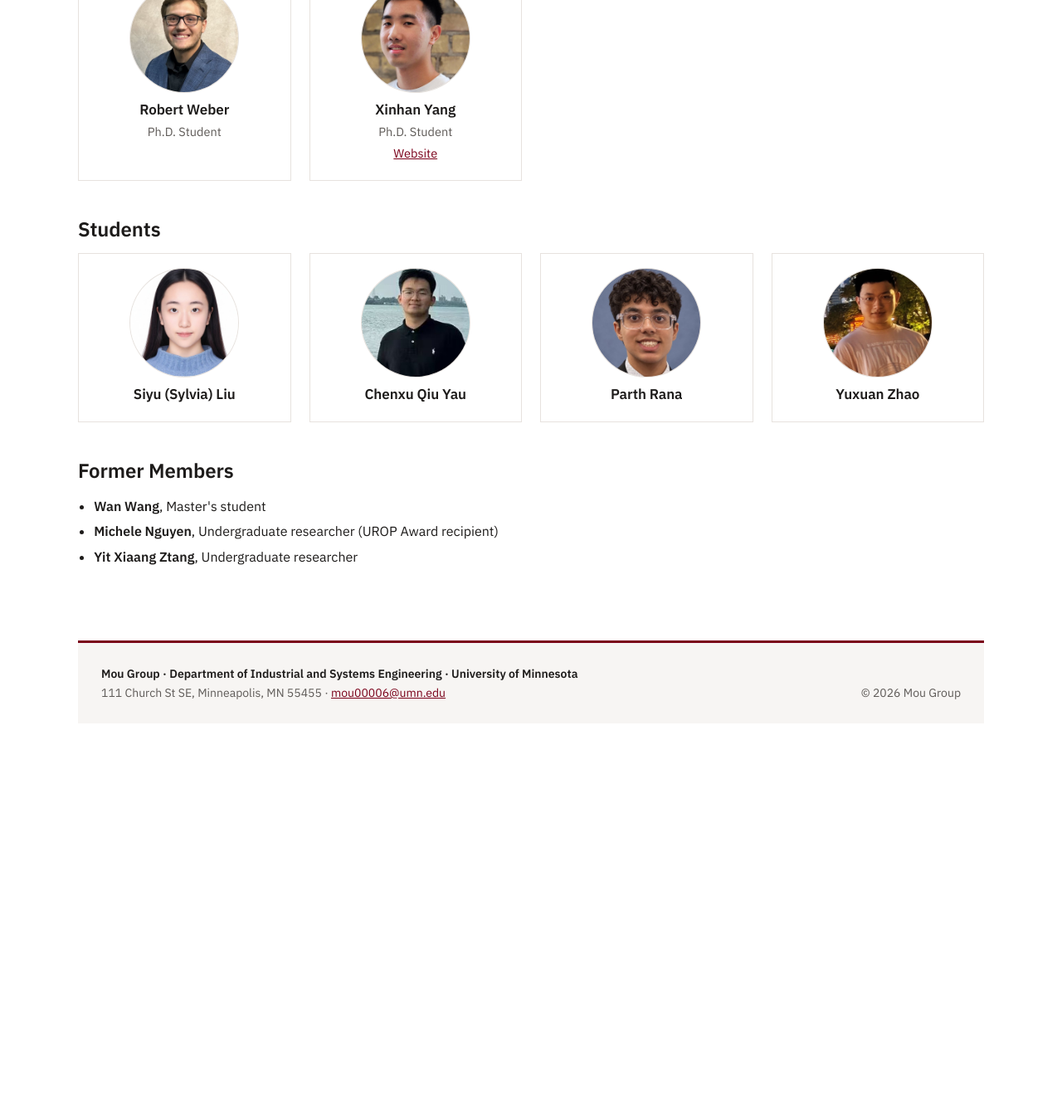
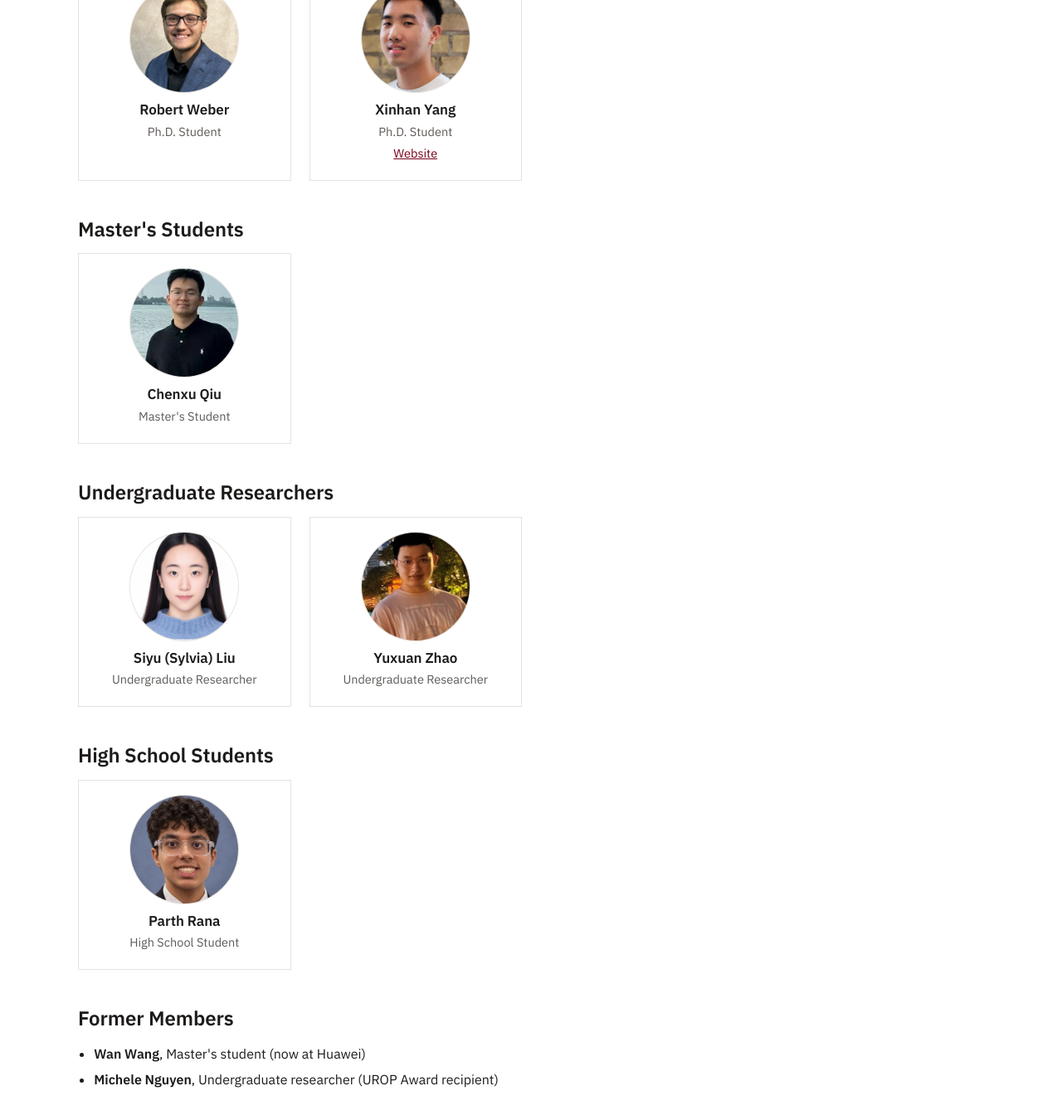
Before and after one commit to Mou-group-UMN/mou-group-umn.github.io, a Jekyll site: the page built from people.html, in a window 1280 px wide and 1400 px high, scrolled down 1069 px. Shown: the top 1350 px of the window at 83% size. Built offline with Jekyll 4.4.1, drawn with Linux system fonts in a browser that asks for light colours; before the commit the page ends 1981 px from its top, so only the background shows below that.

Commit message:
People: student roles, High School Students section, former members
- Chenxu Qiu: Master's student (photo renamed chenxu-qiu.jpg)
- Siyu (Sylvia) Liu and Yuxuan Zhao: undergraduate researchers
- Parth Rana: high school student, in a new High School Students section
- Former members: Wan Wang is now at Huawei; Yit Xiaang Ztang removed

Co-Authored-By: Claude Opus 5.5 <noreply@anthropic.com>
Claude-Session: https://claude.ai/code/session_01XBj4b1asWe9EJC5WfSpYSG

```diff
--- a/_data/people.yml
+++ b/_data/people.yml
@@ -24,15 +24,15 @@ phd:
   - {name: Zhiping Li, role: Ph.D. Student, photo: zhiping-li.jpg}
   - {name: Robert Weber, role: Ph.D. Student, photo: robert-weber.jpg}
   - {name: Xinhan Yang, role: Ph.D. Student, photo: xinhan-yang.jpg, web: "https://cse.umn.edu/isye/xinhan-yang"}
-masters: []
-undergrads: []
-students:   # roles to confirm with Sean, then move each person to masters or undergrads
-  - {name: Siyu (Sylvia) Liu, photo: siyu-liu.jpg}
-  - {name: Chenxu Qiu Yau, photo: chenxu-qiu-yau.jpg}
-  - {name: Parth Rana, photo: parth-rana.jpg}
-  - {name: Yuxuan Zhao, photo: yuxuan-zhao.jpg}
+masters:
+  - {name: Chenxu Qiu, role: "Master's Student", photo: chenxu-qiu.jpg}
+undergrads:
+  - {name: Siyu (Sylvia) Liu, role: Undergraduate Researcher, photo: siyu-liu.jpg}
+  - {name: Yuxuan Zhao, role: Undergraduate Researcher, photo: yuxuan-zhao.jpg}
+highschool:
+  - {name: Parth Rana, role: High School Student, photo: parth-rana.jpg}
+students: []   # anyone whose role is still to confirm (shown under "Students")
 postdocs: []
 former:
-  - {name: Wan Wang, role: "Master's student"}
+  - {name: Wan Wang, role: "Master's student", note: now at Huawei}
   - {name: Michele Nguyen, role: Undergraduate researcher, note: UROP Award recipient}
-  - {name: Yit Xiaang Ztang, role: Undergraduate researcher}
--- a/people.html
+++ b/people.html
@@ -9,7 +9,7 @@ permalink: /people/
   {% if pi.photo != "" %}<img src="{{ '/assets/img/people/' | append: pi.photo | relative_url }}" alt="{{ pi.name }}">{% else %}<div class="ph">SM</div>{% endif %}
   <div><h3 style="margin-top:0">{{ pi.name }}</h3><p class="muted">{{ pi.role }}<br>University of Minnesota</p><div class="pi-links"><a href="mailto:{{ pi.email }}">{{ pi.email }}</a>{% for l in pi.links %}<a href="{% if l.url contains '://' %}{{ l.url }}{% else %}{{ l.url | relative_url }}{% endif %}">{{ l.label }}</a>{% endfor %}</div><p>{{ pi.bio }}</p></div>
 </div>
-{% assign groups = "phd:Ph.D. Students,masters:Master's Students,undergrads:Undergraduate Researchers,students:Students,postdocs:Postdocs" | split: "," %}
+{% assign groups = "phd:Ph.D. Students,masters:Master's Students,undergrads:Undergraduate Researchers,highschool:High School Students,students:Students,postdocs:Postdocs" | split: "," %}
 {% for g in groups %}{% assign kv = g | split: ":" %}{% assign key = kv[0] %}{% assign list = site.data.people[key] %}
 {% if list.size > 0 %}{% assign sn = site.data.people.section_notes[key] %}<h2>{{ kv[1] }}{% if sn %} <span class="h2-note">({{ sn }})</span>{% endif %}</h2><div class="grid">{% for m in list %}
 <div class="card">{% if m.photo and m.photo != "" %}<img src="{{ '/assets/img/people/' | append: m.photo | relative_url }}" alt="{{ m.name }}">{% else %}<div class="ph">{{ m.name | slice: 0 }}</div>{% endif %}<h3>{{ m.name }}</h3>{% if m.role %}<p>{{ m.role }}</p>{% endif %}{% if m.web %}<p><a href="{{ m.web }}">Website</a></p>{% endif %}</div>
```
Also changed, not shown: assets/img/people/chenxu-qiu.jpg (renamed from assets/img/people/chenxu-qiu-yau.jpg).
